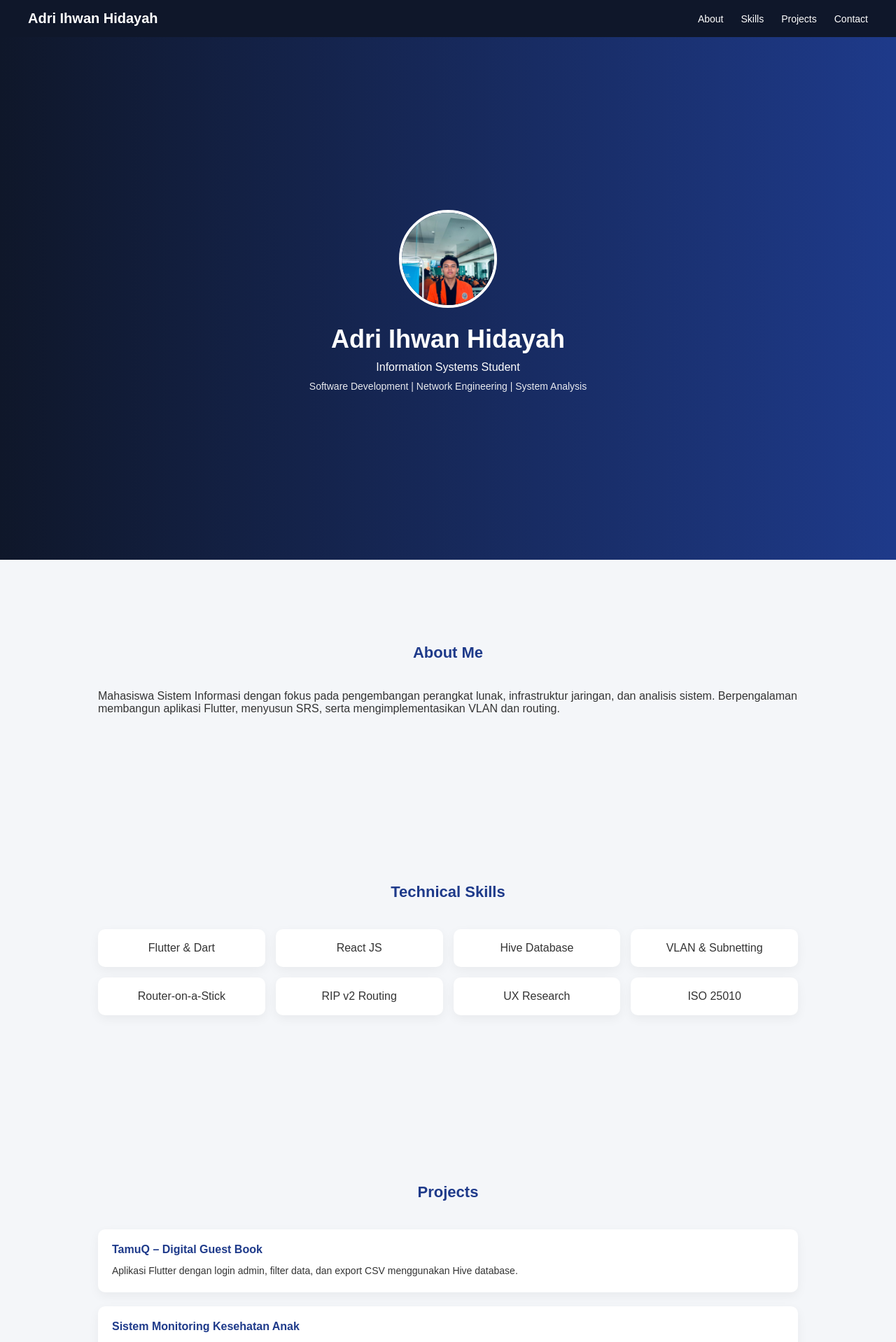
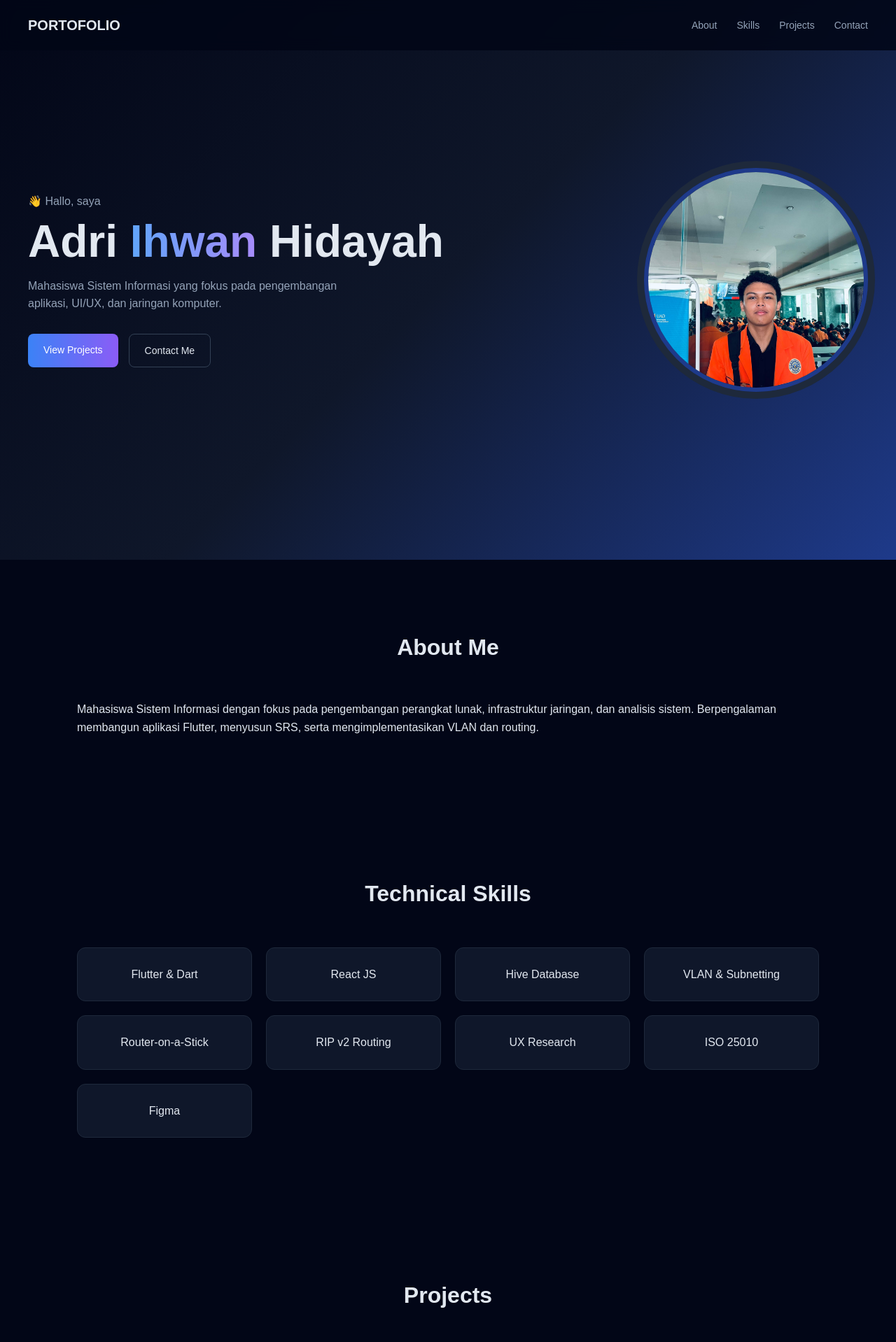
Before and after one commit to AdriIhwanHidayah/portfolio-adri, a React (Vite) app in the folder portfolio-adri/: page / in a window 1280 px wide. Shown: the top 1918 px of the page at 70% size. Built offline with nearby package versions, Linux system fonts and the light colour scheme.

Commit message:
upgrade portfolio UI

```diff
--- a/portfolio-adri/src/components/Contact.jsx
+++ b/portfolio-adri/src/components/Contact.jsx
@@ -3,7 +3,7 @@ function Contact() {
     <section id="contact" className="section contact">
       <h2>Contact</h2>
       <a href="#">Email</a>
-      <a href="#">LinkedIn</a>
+
       <a href="#">GitHub</a>
     </section>
   )
--- a/portfolio-adri/src/components/Hero.jsx
+++ b/portfolio-adri/src/components/Hero.jsx
@@ -3,12 +3,44 @@ import profile from "../assets/profile.jpg"
 function Hero() {
   return (
     <section className="hero">
-      <div className="hero-content">
-        <img src={profile} alt="Adri Ihwan Hidayah" className="profile-img" />
-        <h2>Adri Ihwan Hidayah</h2>
-        <p>Information Systems Student</p>
-        <span>Software Development | Network Engineering | System Analysis</span>
+
+      <div className="hero-container">
+
+        <div className="hero-text">
+
+          <small>👋 Hallo, saya</small>
+
+          <h1>
+            Adri <span>Ihwan</span> Hidayah
+          </h1>
+
+          <p>
+            Mahasiswa Sistem Informasi yang fokus pada pengembangan aplikasi,
+            UI/UX, dan jaringan komputer.
+          </p>
+
+          <div className="hero-buttons">
+
+            <a href="#projects" className="btn-primary">
+              View Projects
+            </a>
+
+            <a href="#contact" className="btn-outline">
+              Contact Me
+            </a>
+
+          </div>
+
+        </div>
+
+        <div className="hero-img">
+
+          <img src={profile} className="profile-img" alt="Profile" />
+
+        </div>
+
       </div>
+
     </section>
   )
 }
--- a/portfolio-adri/src/components/Navbar.jsx
+++ b/portfolio-adri/src/components/Navbar.jsx
@@ -1,7 +1,7 @@
 function Navbar() {
   return (
     <nav className="navbar">
-      <h1>Adri Ihwan Hidayah</h1>
+      <h1>PORTOFOLIO</h1>
       <ul>
         <li><a href="#about">About</a></li>
         <li><a href="#skills">Skills</a></li>
--- a/portfolio-adri/src/components/Skills.jsx
+++ b/portfolio-adri/src/components/Skills.jsx
@@ -8,7 +8,8 @@ function Skills() {
     "Router-on-a-Stick",
     "RIP v2 Routing",
     "UX Research",
-    "ISO 25010"
+    "ISO 25010",
+    "Figma"
   ]
 
   return (
--- a/portfolio-adri/src/index.css
+++ b/portfolio-adri/src/index.css
@@ -1,197 +1,288 @@
-/* RESET */
-* {
-  margin: 0;
-  padding: 0;
-  box-sizing: border-box;
+/* ================= RESET ================= */
+
+*{
+margin:0;
+padding:0;
+box-sizing:border-box;
 }
 
-html {
-  scroll-behavior: smooth;
+html{
+scroll-behavior:smooth;
 }
 
-body {
-  font-family: 'Poppins', sans-serif;
-  background: #f4f6f9;
-  color: #333;
+body{
+font-family:'Poppins',sans-serif;
+background:#020617;
+color:#e2e8f0;
+line-height:1.6;
 }
 
 /* ================= NAVBAR ================= */
 
-.navbar {
-  position: fixed;
-  width: 100%;
-  background: #0f172a;
-  color: white;
-  padding: 15px 20px;
-  display: flex;
-  justify-content: space-between;
-  align-items: center;
-  z-index: 1000;
+.navbar{
+position:fixed;
+top:0;
+width:100%;
+display:flex;
+justify-content:space-between;
+align-items:center;
+padding:20px 40px;
+background:rgba(2,6,23,0.85);
+backdrop-filter:blur(10px);
+z-index:1000;
 }
 
-.navbar h1 {
-  font-size: 16px;
+.navbar h1{
+font-size:20px;
+color:#e2e8f0;
 }
 
-.navbar ul {
-  list-style: none;
-  display: flex;
-  gap: 15px;
+.navbar ul{
+display:flex;
+gap:28px;
+list-style:none;
 }
 
-.navbar a {
-  color: white;
-  text-decoration: none;
-  font-size: 14px;
+.navbar a{
+text-decoration:none;
+color:#94a3b8;
+font-size:14px;
+transition:0.3s;
+}
+
+.navbar a:hover{
+color:#60a5fa;
 }
 
 /* ================= HERO ================= */
 
-.hero {
-  min-height: 100vh;
-  background: linear-gradient(to right, #0f172a, #1e3a8a);
-  display: flex;
-  justify-content: center;
-  align-items: center;
-  text-align: center;
-  padding: 120px 20px 60px;
-  color: white;
+.hero{
+min-height:100vh;
+display:flex;
+align-items:center;
+justify-content:center;
+padding:120px 40px;
+background:linear-gradient(135deg,#020617,#0f172a,#1e3a8a);
 }
 
-.hero-content {
-  max-width: 500px;
+.hero-container{
+max-width:1200px;
+width:100%;
+display:flex;
+align-items:center;
+justify-content:space-between;
+gap:60px;
 }
 
-.profile-img {
-  width: 140px;
-  height: 140px;
-  object-fit: cover;
-  border-radius: 50%;
-  border: 4px solid white;
-  margin-bottom: 20px;
+/* HERO TEXT */
+
+.hero-text small{
+color:#94a3b8;
+font-size:16px;
 }
 
-.hero h2 {
-  font-size: 24px;
-  margin-bottom: 10px;
+.hero-text h1{
+font-size:64px;
+font-weight:700;
+margin:10px 0;
+line-height:1.1;
 }
 
-.hero span {
-  display: block;
-  margin-top: 10px;
-  font-size: 14px;
-  opacity: 0.9;
+.hero-text h1 span{
+background:linear-gradient(90deg,#60a5fa,#a78bfa);
+-webkit-background-clip:text;
+-webkit-text-fill-color:transparent;
+}
+
+.hero-text p{
+color:#94a3b8;
+margin-top:15px;
+max-width:450px;
+}
+
+/* HERO BUTTON */
+
+.hero-buttons{
+margin-top:30px;
+display:flex;
+gap:15px;
+}
+
+.btn-primary{
+background:linear-gradient(90deg,#3b82f6,#8b5cf6);
+color:white;
+padding:12px 22px;
+border-radius:8px;
+text-decoration:none;
+font-size:14px;
+transition:0.3s;
+}
+
+.btn-primary:hover{
+transform:translateY(-2px);
+}
+
+.btn-outline{
+border:1px solid #334155;
+padding:12px 22px;
+border-radius:8px;
+color:#e2e8f0;
+text-decoration:none;
+font-size:14px;
+transition:0.3s;
+}
+
+.btn-outline:hover{
+border-color:#60a5fa;
+}
+
+/* HERO IMAGE */
+
+.hero-img{
+display:flex;
+justify-content:center;
+align-items:center;
+}
+
+.profile-img{
+width:320px;
+height:320px;
+object-fit:cover;
+border-radius:50%;
+border:6px solid #1e3a8a;
+box-shadow:0 0 0 10px #1e293b;
 }
 
 /* ================= SECTION ================= */
 
-.section {
-  padding: 80px 20px;
-  max-width: 1100px;
-  margin: auto;
+.section{
+max-width:1100px;
+margin:auto;
+padding:100px 20px;
 }
 
-.section h2 {
-  text-align: center;
-  margin-bottom: 40px;
-  font-size: 22px;
-  color: #1e3a8a;
+.section h2{
+text-align:center;
+margin-bottom:50px;
+font-size:32px;
 }
 
 /* ================= SKILLS ================= */
 
-.skills-grid {
-  display: grid;
-  grid-template-columns: 1fr;
-  gap: 15px;
+.skills-grid{
+display:grid;
+grid-template-columns:repeat(auto-fit,minmax(200px,1fr));
+gap:20px;
 }
 
-.skill-card {
-  background: white;
-  padding: 18px;
-  text-align: center;
-  border-radius: 10px;
-  box-shadow: 0 5px 15px rgba(0,0,0,0.05);
+.skill-card{
+background:#0f172a;
+padding:25px;
+border-radius:12px;
+text-align:center;
+border:1px solid #1e293b;
+transition:0.3s;
 }
 
-/* ================= PROJECTS ================= */
-
-.project-card {
-  background: white;
-  padding: 20px;
-  border-radius: 10px;
-  margin-bottom: 20px;
-  box-shadow: 0 5px 15px rgba(0,0,0,0.05);
+.skill-card:hover{
+transform:translateY(-5px);
+border-color:#3b82f6;
 }
 
-.project-card h3 {
-  font-size: 16px;
-  margin-bottom: 10px;
-  color: #1e3a8a;
+/* ================= PROJECT ================= */
+
+.project-card{
+background:#0f172a;
+padding:25px;
+border-radius:12px;
+margin-bottom:20px;
+border:1px solid #1e293b;
+transition:0.3s;
 }
 
-.project-card p {
-  font-size: 14px;
-  line-height: 1.6;
+.project-card:hover{
+transform:translateY(-5px);
+border-color:#3b82f6;
+}
+
+.project-card h3{
+color:#60a5fa;
+margin-bottom:10px;
+}
+
+.project-card p{
+color:#94a3b8;
 }
 
 /* ================= CONTACT ================= */
 
-.contact {
-  text-align: center;
+.contact{
+text-align:center;
 }
 
-.contact a {
-  display: inline-block;
-  margin: 8px;
-  padding: 8px 16px;
-  background: #1e3a8a;
-  color: white;
-  text-decoration: none;
-  border-radius: 5px;
-  font-size: 14px;
+.contact a{
+display:inline-block;
+margin:10px;
+padding:12px 20px;
+background:#1e40af;
+color:white;
+text-decoration:none;
+border-radius:8px;
+transition:0.3s;
 }
 
-/* ================= TABLET ================= */
-
-@media (min-width: 600px) {
-
-  .navbar {
-    padding: 15px 40px;
+.contact a:hover{
+background:#2563eb;
 }
 
-  .hero h2 {
-    font-size: 28px;
+/* ================= MOBILE ================= */
+
+@media(max-width:900px){
+
+.hero-container{
+flex-direction:column-reverse;
+text-align:center;
 }
 
-  .skills-grid {
-    grid-template-columns: repeat(2, 1fr);
+.hero-text h1{
+font-size:42px;
+}
+
+.profile-img{
+width:220px;
+height:220px;
+margin-bottom:30px;
+}
+
+.hero-buttons{
+justify-content:center;
 }
 
 }
 
-/* ================= DESKTOP ================= */
+/* ================= EXTRA SMALL MOBILE ================= */
 
-@media (min-width: 992px) {
+@media(max-width:480px){
 
-  .navbar h1 {
-    font-size: 20px;
+.hero{
+padding:120px 20px;
 }
 
-  .navbar ul {
-    gap: 25px;
+.hero-text h1{
+font-size:34px;
 }
 
-  .hero h2 {
-    font-size: 36px;
+.profile-img{
+width:200px;
+height:200px;
 }
 
-  .skills-grid {
-    grid-template-columns: repeat(4, 1fr);
+.navbar{
+padding:15px 20px;
 }
 
-  .section {
-    padding: 120px 50px;
+.navbar ul{
+gap:15px;
 }
 
 }
```
Lines whose indentation alone changed are shown as unchanged.
